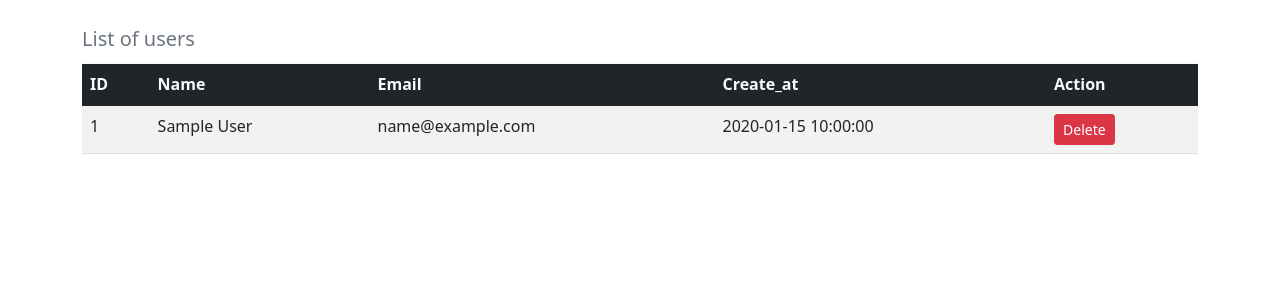
After one commit to Sujon-Ahmed/CREATIVE_IT, a PHP site: page /show.php in a window 1280 px wide. The commit adds this page. Shown: the top 300 px of the page. Run offline with PHP 8.4, Linux system fonts and the light colour scheme; tables that the repository leaves empty or names only in its code hold one stand-in row (values such as "Sample post"); some libraries are stand-ins or nearby versions.

Commit message:
show all data from database

```diff
--- a/neon/post.php
+++ b/neon/post.php
@@ -18,6 +18,9 @@ $pass_lower = preg_match($pattern,$password);
 $pass_special = preg_match($pattern,$password);
 // password hash
 $after_hash = password_hash($password, PASSWORD_BCRYPT);
+// created_at
+date_default_timezone_set('Asia/Dhaka');
+$created = date('y-m-d h:i:s');
 
 // condition with validating all field
 if(empty($name)) {
@@ -46,7 +49,7 @@ if(empty($name)) {
     header('location:register.php');
 } else {
     // insert data
-    $insert_data = "INSERT INTO `users`(`name`,`email`,`password`)VALUES('$name','$email','$after_hash')";
+    $insert_data = "INSERT INTO `users`(`name`,`email`,`password`,`created_at`)VALUES('$name','$email','$after_hash','$created')";
     $result = mysqli_query($con,$insert_data);
     $_SESSION['insert_success'] = "Registration Success!";
     header('location:register.php');
--- a/neon/register.php
+++ b/neon/register.php
@@ -79,7 +79,7 @@ require_once 'include/header.php';
                                             <?php
                                         }unset($_SESSION['confirm_password_error']);
                                     ?>
-                                    <div class="input-group mt-2">
+                                    <div class="input-group mt-3">
                                         <input type="submit" class="button" value="Login" name="submit" >
                                     </div>
                                 </form>
--- /dev/null
+++ b/neon/show.php
@@ -0,0 +1,70 @@
+<?php
+session_start();
+require 'db.php';
+$select_users = "SELECT * FROM `users`";
+// query
+$users = mysqli_query($con,$select_users);
+?>
+<!doctype html>
+<html lang="en">
+  <head>
+    <!-- Required meta tags -->
+    <meta charset="utf-8">
+    <meta name="viewport" content="width=device-width, initial-scale=1">
+    <title>Login</title>
+    <!-- custom css link -->
+    <!-- <link rel="stylesheet" href="css/style.css"> -->
+    <!-- fontawesome cdn link -->
+    <link rel="stylesheet" href="https://cdnjs.cloudflare.com/ajax/libs/font-awesome/4.7.0/css/font-awesome.min.css">
+    <!-- Bootstrap CSS -->
+    <link href="https://cdn.jsdelivr.net/npm/bootstrap@5.1.3/dist/css/bootstrap.min.css" rel="stylesheet" integrity="sha384-1BmE4kWBq78iYhFldvKuhfTAU6auU8tT94WrHftjDbrCEXSU1oBoqyl2QvZ6jIW3" crossorigin="anonymous">
+
+  </head>
+<body>
+<!-- show all users -->
+<section class="mt-3">
+    <div class="container">
+        <div class="row">
+            <div class="col">
+                <table class="table table-striped table-hover caption-top">
+                    <caption style="font-size: 20px;">List of users</caption>
+                    <thead class="bg-dark text-light">
+                        <tr>
+                            <th>ID</th>
+                            <th>Name</th>
+                            <th>Email</th>
+                            <th>Create_at</th>
+                            <th>Action</th>
+                        </tr>
+                    </thead>
+                    <tbody>
+                        <?php
+                            foreach($users as $user) {
+                                ?>
+                                    <tr>
+                                        <td><?= $user['id'] ?></td>
+                                        <td><?= $user['name'] ?></td>
+                                        <td><?= $user['email'] ?></td>
+                                        <td><?= $user['created_at'] ?></td>
+                                        <td>
+                                            <a href="#" class="btn btn-danger btn-sm">Delete</a>
+                                        </td>
+                                    </tr>
+                                <?php
+                            }
+                        ?>
+                    </tbody>
+                </table>
+            </div>
+        </div>
+    </div>
+</section>
+<!-- jquery cdn link -->
+   <script src="https://cdnjs.cloudflare.com/ajax/libs/jquery/3.6.0/jquery.min.js" integrity="sha512-894YE6QWD5I59HgZOGReFYm4dnWc1Qt5NtvYSaNcOP+u1T9qYdvdihz0PPSiiqn/+/3e7Jo4EaG7TubfWGUrMQ==" crossorigin="anonymous" referrerpolicy="no-referrer"></script>
+    <!-- Option 1: Bootstrap Bundle with Popper -->
+    <script src="https://cdn.jsdelivr.net/npm/bootstrap@5.1.3/dist/js/bootstrap.bundle.min.js" integrity="sha384-ka7Sk0Gln4gmtz2MlQnikT1wXgYsOg+OMhuP+IlRH9sENBO0LRn5q+8nbTov4+1p" crossorigin="anonymous"></script>
+    <!-- Option 2: Separate Popper and Bootstrap JS -->
+    <script src="https://cdn.jsdelivr.net/npm/@popperjs/core@2.10.2/dist/umd/popper.min.js" integrity="sha384-7+zCNj/IqJ95wo16oMtfsKbZ9ccEh31eOz1HGyDuCQ6wgnyJNSYdrPa03rtR1zdB" crossorigin="anonymous"></script>
+    <script src="https://cdn.jsdelivr.net/npm/bootstrap@5.1.3/dist/js/bootstrap.min.js" integrity="sha384-QJHtvGhmr9XOIpI6YVutG+2QOK9T+ZnN4kzFN1RtK3zEFEIsxhlmWl5/YESvpZ13" crossorigin="anonymous"></script>
+  </body>
+</html>
```
